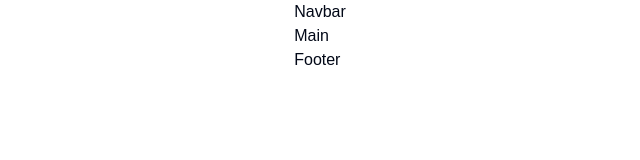
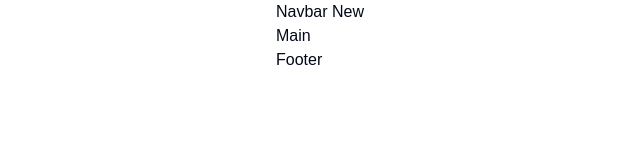
Before and after one commit to No-Country-simulation/C23-52-webapp, a Next.js app in the folder frontend/ruminet/: page / in a window 1280 px wide. Shown: the top 160 px of the page, without its empty margins (320-960 px from the left). Built offline with nearby package versions, Linux system fonts and the light colour scheme.

Commit message:
add new branch for navbar

```diff
--- a/frontend/ruminet/src/components/navbar/Navbar.jsx
+++ b/frontend/ruminet/src/components/navbar/Navbar.jsx
@@ -1,5 +1,5 @@
 export const Navbar = () => {
     return (
-        <div>Navbar</div>
+        <header>Navbar New</header>
     )
 }
```
